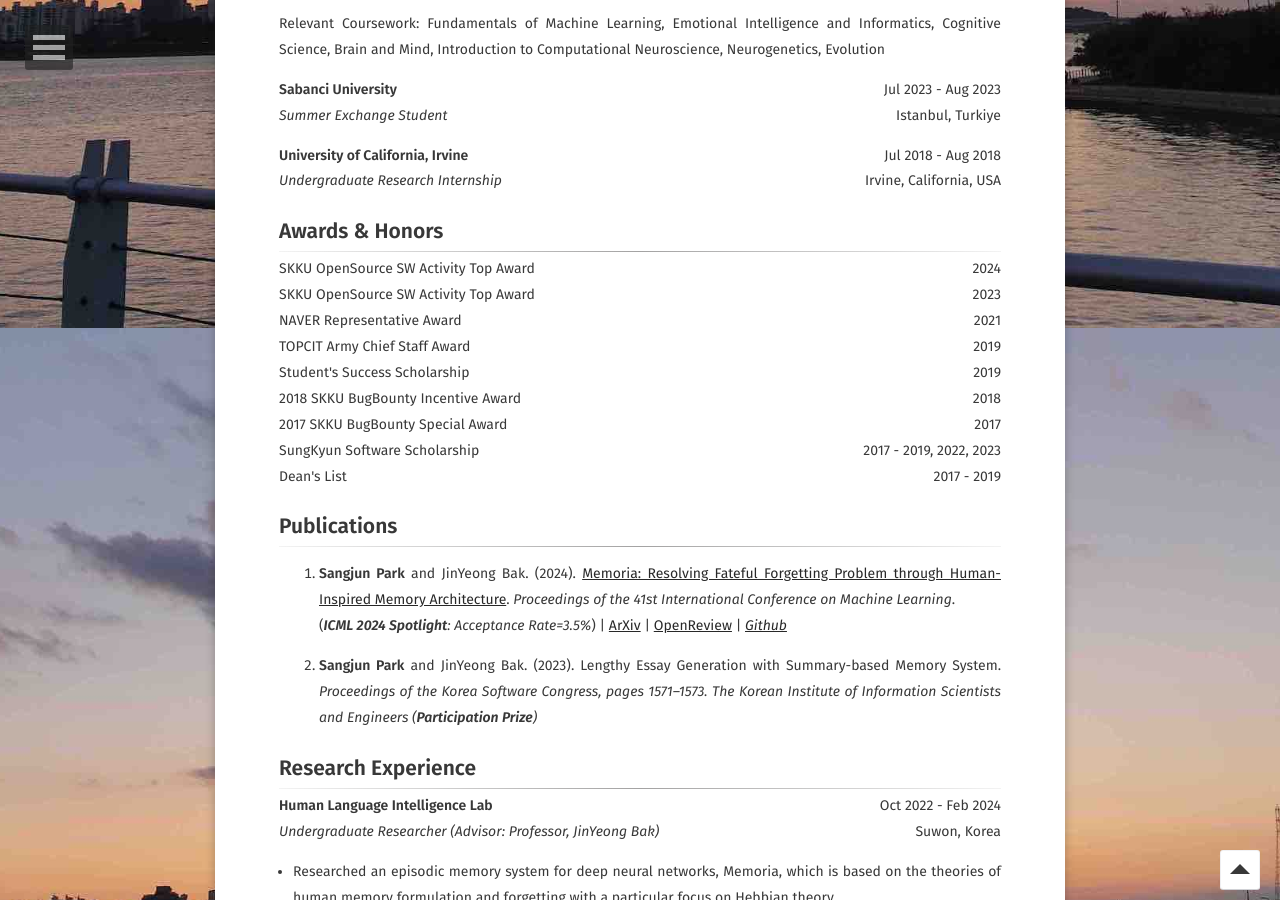
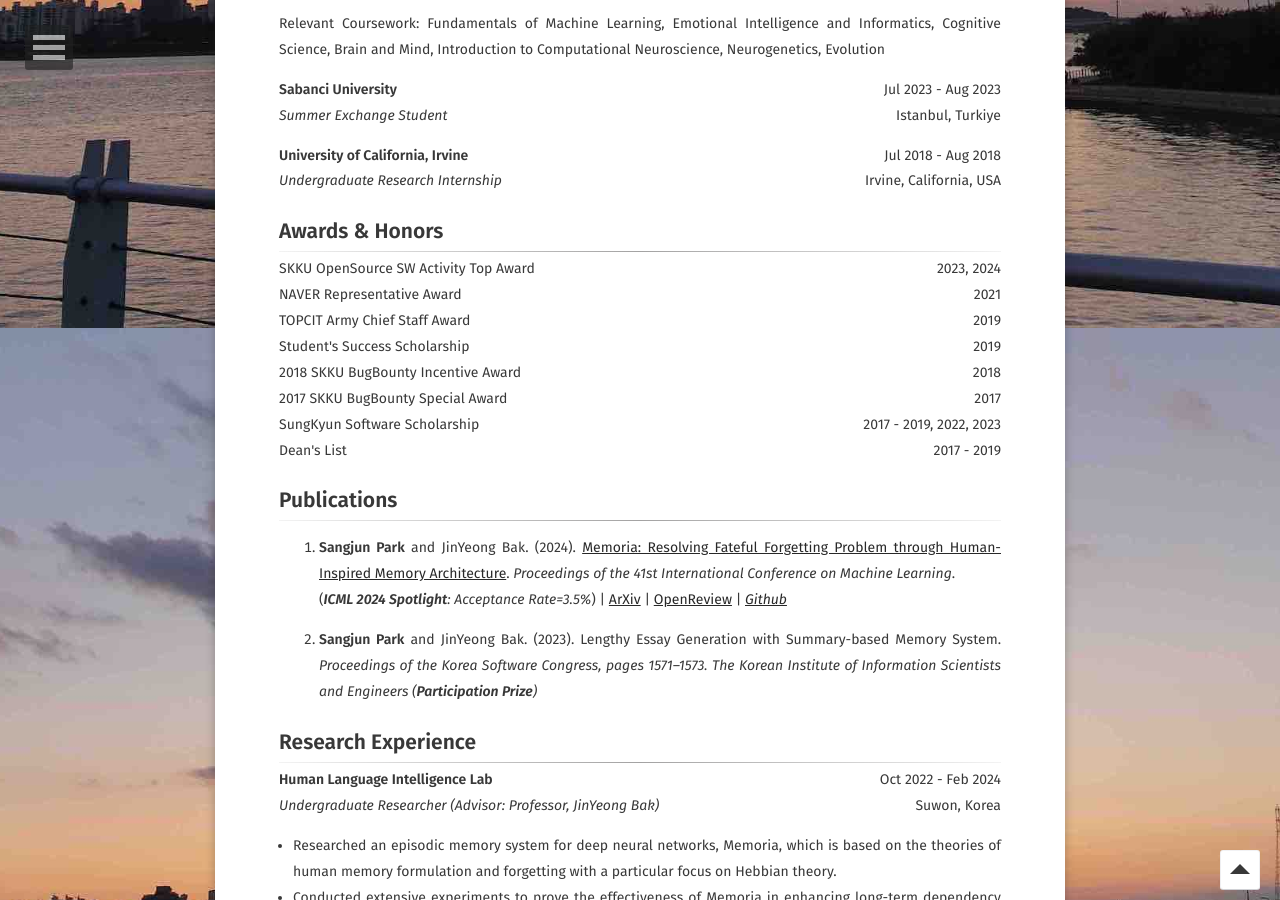
Before and after one commit to psj8252/psj8252.github.io, a Jekyll site: the page built from about/index.md, in a window 1280 px wide and 900 px high, scrolled down 572 px. Built offline with Jekyll 4.4.1, drawn with Linux system fonts in a browser that asks for light colours.

Commit message:
feat: Update opensource sw award

```diff
--- a/about/index.md
+++ b/about/index.md
@@ -69,12 +69,7 @@ Introduction to Computational Neuroscience, Neurogenetics, Evolution
 <p style="text-align:left">
     SKKU OpenSource SW Activity Top Award
     <span style="float:right;">
-        2024
-    </span>
-    <br/>
-    SKKU OpenSource SW Activity Top Award
-    <span style="float:right;">
-        2023
+        2023, 2024
     </span>
     <br/>
     NAVER Representative Award
```
